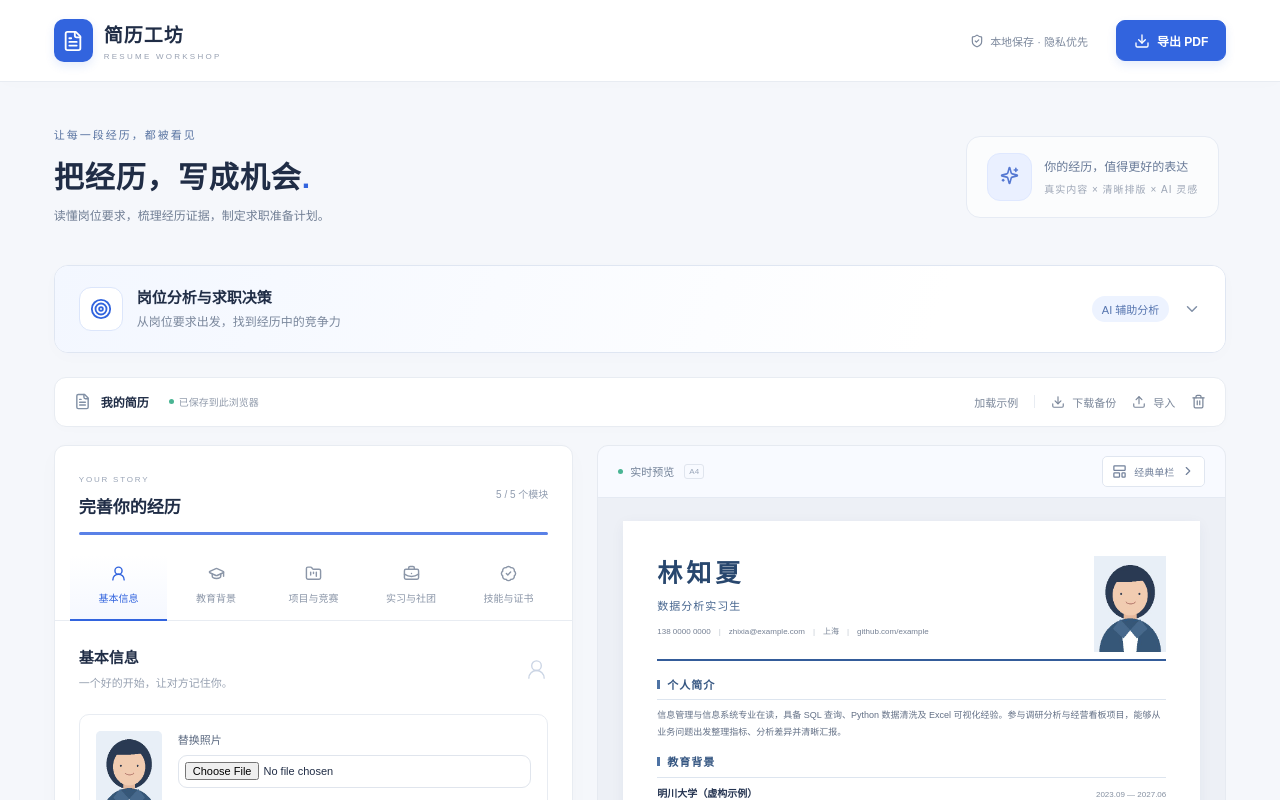
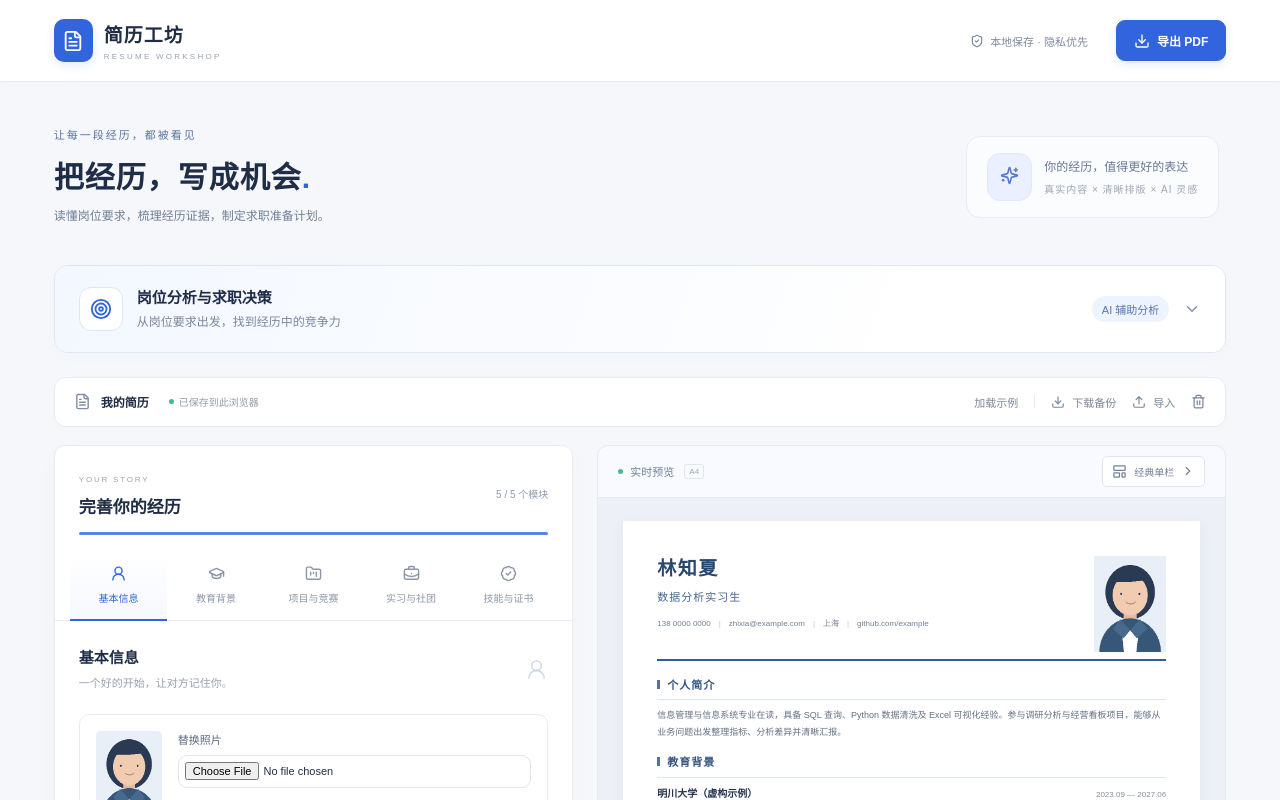
Before and after one commit to vdsbuq/resume-workshop, a Next.js app: page / in a window 1280 px wide. Shown: the top 800 px of the page. Built offline with nearby package versions, Linux system fonts and the light colour scheme.

Commit message:
Reduce resume name size for balanced A4 typography

```diff
--- a/app/globals.css
+++ b/app/globals.css
@@ -1117,7 +1117,7 @@ main {
     padding-bottom: 5mm;
   }
   .resume-header h1 {
-    font-size: 25pt !important;
+    font-size: 16pt !important;
   }
   .resume-role {
     font-size: 11pt;
@@ -1286,3 +1286,6 @@ main {
   .resume-entry ul, .summary-text, .resume-skills p { line-height: 1.65; }
   .resume-header { margin-bottom: 4mm; padding-bottom: 3mm; }
 }
+
+@media screen { .resume-sheet .resume-header h1 { font-size: 19px; letter-spacing: 1.5px; } }
+@media print { .resume-sheet .resume-header h1 { letter-spacing: 1pt; } }
```
